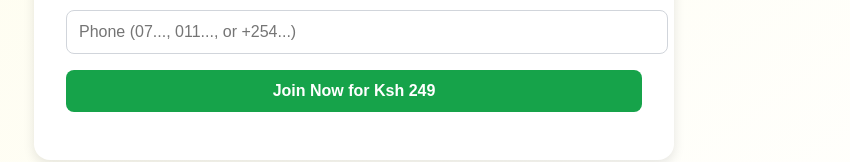
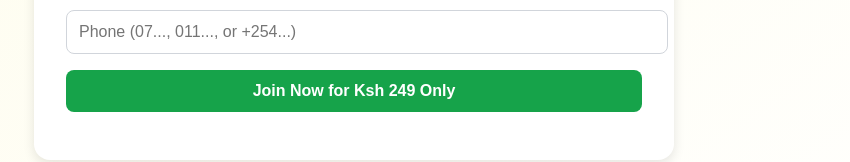
Before and after one commit to intimajoy1/weka-smart, a React (Create React App) app: page / in a window 1280 px wide. Shown: the part 544-706 px from the top of the page, without its empty margins (286-1136 px from the left). Built offline with nearby package versions, Linux system fonts and the light colour scheme.

Commit message:
Added amount

```diff
--- a/src/RegisterForm.js
+++ b/src/RegisterForm.js
@@ -37,7 +37,7 @@ const RegisterForm = () => {
 
     try {
       const payload = {
-        amount: "249",
+        amount: "10",
         phone: formatPhoneNumber(formData.phone),
       };
 
@@ -68,7 +68,7 @@ const RegisterForm = () => {
       try {
         const res = await axios.get(`https://sandbox.koyeb.app/api/payment-status/${checkoutRequestID}`);
         if (res.data && res.data.status === 'confirmed') {
-          setResponseMsg("✅ You have successfully registered. Check your email to proceed");
+          setResponseMsg("✅ You have successfully registered. Our team will contact you via email shortly");
           clearInterval(interval);
           setPollingActive(false);
         }
@@ -131,7 +131,7 @@ return (
         />
 
         <button type="submit" disabled={isSubmitting}>
-          {isSubmitting ? "Processing..." : "Join Now for Ksh 249"}
+          {isSubmitting ? "Processing..." : "Join Now for Ksh 249 Only"}
         </button>
       </form>
 
```
